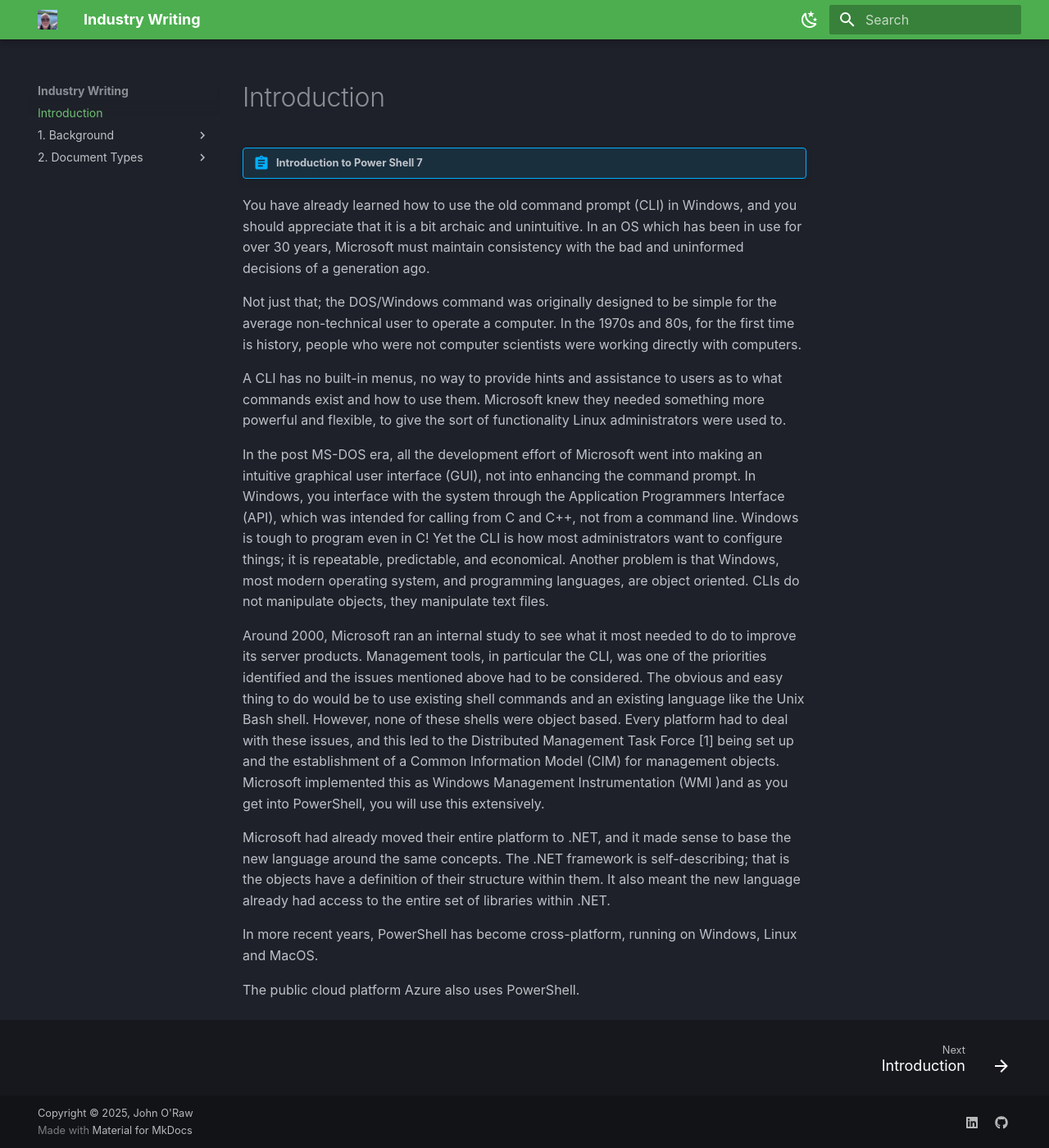
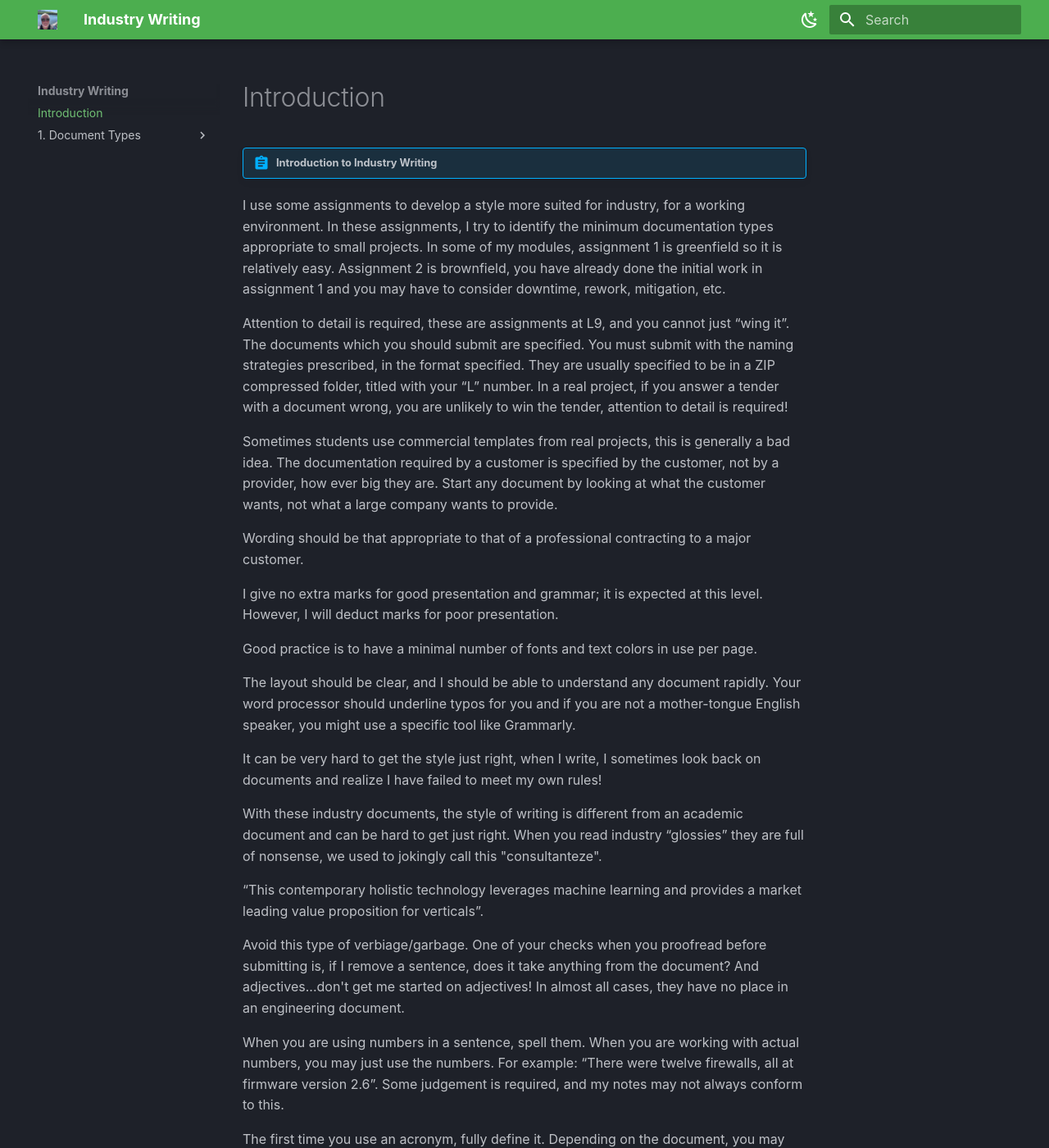
Before and after one commit to JOR-Donegal/IndustryWriting, an MkDocs documentation site: the page built from docs/index.md, in a window 1280 px wide and 1400 px high. Shown: the whole window at 82% size. Built offline with MkDocs 1.6.1 and Material for MkDocs 9.7.7, drawn with Linux system fonts in a browser that asks for light colours; some web fonts are replaced; some of the changed text lies outside the part shown.

Commit message:
Restructure

```diff
--- a/docs/1. Background/1.md
+++ /dev/null
@@ -1,44 +0,0 @@
-# Introduction
-I use some assignments to develop a style more suited for industry, for a working environment. In these assignments, I try to identify the minimum documentation types appropriate to small projects. In some of my modules, assignment 1 is greenfield so it is relatively easy. Assignment 2 is brownfield, you have already done the initial work in assignment 1 and you may have to consider downtime, rework, mitigation, etc.
-
-Attention to detail is required, these are assignments at L9, and you cannot just “wing it”. The documents which you should submit are specified. You must submit with the naming strategies prescribed, in the format specified. They are usually specified to be in a ZIP compressed folder, titled with your “L” number. In a real project, if you answer a tender with a document wrong, you are unlikely to win the tender, attention to detail is required!
-
-Sometimes students use commercial templates from real projects, this is generally a bad idea. The documentation required by a customer is specified by the customer, not by a provider, how ever big they are. Start any document by looking at what the customer wants, not what a large company wants to provide.
-
-Wording should be that appropriate to that of a professional contracting to a major customer.
-
-I give no extra marks for good presentation and grammar; it is expected at this level. However, I will deduct marks for poor presentation.
-
-Good practice is to have a minimal number of fonts and text colors in use per page.
-
-The layout should be clear, and I should be able to understand any document rapidly. Your word processor should underline typos for you and if you are not a mother-tongue English speaker, you might use a specific tool like Grammarly.
-
-It can be very hard to get the style just right, when I write, I sometimes look back on documents and realize I have failed to meet my own rules!
-
-With these industry documents, the style of writing is different  from an academic document and can be hard to get just right. When you read industry “glossies” they are full of nonsense, we used to jokingly call this "consultanteze".
-
-“This contemporary holistic technology leverages machine learning and provides a market leading value proposition for verticals”.
-
-Avoid this type of verbiage/garbage. One of your checks when you proofread before submitting is, if I remove a sentence, does it take anything from the document? And adjectives...don't get me started on adjectives! In almost all cases, they have no place in an engineering document.
-
-When you are using numbers in a sentence, spell them. When you are working with actual numbers, you may just use the numbers. For example: “There were twelve firewalls, all at firmware version 2.6”. Some judgement is required, and my notes may not always conform to this.
-
-The first time you use an acronym, fully define it. Depending on the document, you may need to create a list of abbreviations and acronyms, there should never be a case where ambiguity can exist. If I need you to concentrate on KVM, do I mean on the Kernel Virtualization Module (KVM) in Linux, or the Keyboard, Video, Mouse (KVM) system in a data centre rack?
-
-We are writing technical, not literature. I should be able to glance at a document and understand it. It should be structured, clear and concise, no waffle! One of my starting points for writing is to put in the headings for what has been specified. The first section will always introduce the document or define the remit. Then put in points for each section as to what each paragraph will be about, based on the course notes and research and based on discussions in the chat forum for the module. With that structure in place, writing is easy, elucidate on each point.
-
-On large projects, project management and documentation will be formal and complex. Quite frequently, it will be standardized and based on the discipline of the work being completed. The documentation library itself and its revision history might be dictated by something like ISO 9000. Understanding this area is a full subject, and I will not be covering it!
-
-Project management itself is a discipline which requires formal learning, but to be effective, it really requires mentoring and experience. It has a language all its own, and most of us use tools like Microsoft Project for basic logistics and planning. On large projects where there are shared resources, a tool like Microsoft Project is the front end to the underlying resource databases. An example of such a system is Microsoft Project Server, briefly review its application, and its functionality.
-
-If you want to pursue project management as part of your career, look at traditional certifications like the Project Management Body of Knowledge (PMBOK) and PRINCE2. In a more modern environment, you would also need to look at Agile, Scrum, Kanban, Lean and Six Sigma, at the very least.
-
-As part of the software available to you through the University, you do have access to Microsoft Project. If you are interested in projects, I recommend you download and install when you finish the taught modules. Find a basic online course which covers an introduction and the terminology. You will find this of use if you ever do this work in industry, but we will not be covering it in this module.
-
-For smaller projects, the approach may be informal. In this section, I describe some typical documents I might use in a real project for a small or medium enterprise (SME). I have been doing projects of this nature since the 1980s, on four continents. Consider what we do here to be a minimum!
-
-In writing for business or industry, write formally, but you are not restricted to the same style as academic writing.
-
-Normally, you do not use references.
-
-When describing physical properties, only use SI units. In a real world project based in the US or UK, there may be exceptions to this. For all work on my modules, use SI units only.
--- a/docs/index.md
+++ b/docs/index.md
@@ -1,19 +1,47 @@
 # Introduction
 
-!!! abstract "Introduction to Power Shell 7"
+!!! abstract "Introduction to Industry Writing"
 
-You have already learned how to use the old command prompt (CLI) in Windows, and you should appreciate that it is a bit archaic and unintuitive. In an OS which has been in use for over 30 years, Microsoft must maintain consistency with the bad and uninformed decisions of a generation ago.
+I use some assignments to develop a style more suited for industry, for a working environment. In these assignments, I try to identify the minimum documentation types appropriate to small projects. In some of my modules, assignment 1 is greenfield so it is relatively easy. Assignment 2 is brownfield, you have already done the initial work in assignment 1 and you may have to consider downtime, rework, mitigation, etc.
 
-Not just that; the DOS/Windows command was originally designed to be simple for the average non-technical user to operate a computer. In the 1970s and 80s, for the first time is history, people who were not computer scientists were working directly with computers.
+Attention to detail is required, these are assignments at L9, and you cannot just “wing it”. The documents which you should submit are specified. You must submit with the naming strategies prescribed, in the format specified. They are usually specified to be in a ZIP compressed folder, titled with your “L” number. In a real project, if you answer a tender with a document wrong, you are unlikely to win the tender, attention to detail is required!
 
-A CLI has no built-in menus, no way to provide hints and assistance to users as to what commands exist and how to use them. Microsoft knew they needed something more powerful and flexible, to give the sort of functionality Linux administrators were used to.
+Sometimes students use commercial templates from real projects, this is generally a bad idea. The documentation required by a customer is specified by the customer, not by a provider, how ever big they are. Start any document by looking at what the customer wants, not what a large company wants to provide.
 
-In the post MS-DOS era, all the development effort of Microsoft went into making an intuitive graphical user interface (GUI), not into enhancing the command prompt. In Windows, you interface with the system through the Application Programmers Interface (API), which was intended for calling from C and C++, not from a command line. Windows is tough to program even in C! Yet the CLI is how most administrators want to configure things; it is repeatable, predictable, and economical. Another problem is that Windows, most modern operating system, and programming languages, are object oriented. CLIs do not manipulate objects, they manipulate text files.
+Wording should be that appropriate to that of a professional contracting to a major customer.
 
-Around 2000, Microsoft ran an internal study to see what it most needed to do to improve its server products. Management tools, in particular the CLI, was one of the priorities identified and the issues mentioned above had to be considered. The obvious and easy thing to do would be to use existing shell commands and an existing language like the Unix Bash shell. However, none of these shells were object based. Every platform had to deal with these issues, and this led to the Distributed Management Task Force [1] being set up and the establishment of a Common Information Model (CIM) for management objects. Microsoft implemented this as Windows Management Instrumentation (WMI )and as you get into PowerShell, you will use this extensively.
+I give no extra marks for good presentation and grammar; it is expected at this level. However, I will deduct marks for poor presentation.
 
-Microsoft had already moved their entire platform to .NET, and it made sense to base the new language around the same concepts. The .NET framework is self-describing; that is the objects have a definition of their structure within them. It also meant the new language already had access to the entire set of libraries within .NET.
+Good practice is to have a minimal number of fonts and text colors in use per page.
 
-In more recent years, PowerShell has become cross-platform, running on Windows, Linux and MacOS.
+The layout should be clear, and I should be able to understand any document rapidly. Your word processor should underline typos for you and if you are not a mother-tongue English speaker, you might use a specific tool like Grammarly.
 
-The public cloud platform Azure also uses PowerShell.
+It can be very hard to get the style just right, when I write, I sometimes look back on documents and realize I have failed to meet my own rules!
+
+With these industry documents, the style of writing is different  from an academic document and can be hard to get just right. When you read industry “glossies” they are full of nonsense, we used to jokingly call this "consultanteze".
+
+“This contemporary holistic technology leverages machine learning and provides a market leading value proposition for verticals”.
+
+Avoid this type of verbiage/garbage. One of your checks when you proofread before submitting is, if I remove a sentence, does it take anything from the document? And adjectives...don't get me started on adjectives! In almost all cases, they have no place in an engineering document.
+
+When you are using numbers in a sentence, spell them. When you are working with actual numbers, you may just use the numbers. For example: “There were twelve firewalls, all at firmware version 2.6”. Some judgement is required, and my notes may not always conform to this.
+
+The first time you use an acronym, fully define it. Depending on the document, you may need to create a list of abbreviations and acronyms, there should never be a case where ambiguity can exist. If I need you to concentrate on KVM, do I mean on the Kernel Virtualization Module (KVM) in Linux, or the Keyboard, Video, Mouse (KVM) system in a data centre rack?
+
+We are writing technical, not literature. I should be able to glance at a document and understand it. It should be structured, clear and concise, no waffle! One of my starting points for writing is to put in the headings for what has been specified. The first section will always introduce the document or define the remit. Then put in points for each section as to what each paragraph will be about, based on the course notes and research and based on discussions in the chat forum for the module. With that structure in place, writing is easy, elucidate on each point.
+
+On large projects, project management and documentation will be formal and complex. Quite frequently, it will be standardized and based on the discipline of the work being completed. The documentation library itself and its revision history might be dictated by something like ISO 9000. Understanding this area is a full subject, and I will not be covering it!
+
+Project management itself is a discipline which requires formal learning, but to be effective, it really requires mentoring and experience. It has a language all its own, and most of us use tools like Microsoft Project for basic logistics and planning. On large projects where there are shared resources, a tool like Microsoft Project is the front end to the underlying resource databases. An example of such a system is Microsoft Project Server, briefly review its application, and its functionality.
+
+If you want to pursue project management as part of your career, look at traditional certifications like the Project Management Body of Knowledge (PMBOK) and PRINCE2. In a more modern environment, you would also need to look at Agile, Scrum, Kanban, Lean and Six Sigma, at the very least.
+
+As part of the software available to you through the University, you do have access to Microsoft Project. If you are interested in projects, I recommend you download and install when you finish the taught modules. Find a basic online course which covers an introduction and the terminology. You will find this of use if you ever do this work in industry, but we will not be covering it in this module.
+
+For smaller projects, the approach may be informal. In this section, I describe some typical documents I might use in a real project for a small or medium enterprise (SME). I have been doing projects of this nature since the 1980s, on four continents. Consider what we do here to be a minimum!
+
+In writing for business or industry, write formally, but you are not restricted to the same style as academic writing.
+
+Normally, you do not use references.
+
+When describing physical properties, only use SI units. In a real world project based in the US or UK, there may be exceptions to this. For all work on my modules, use SI units only.
```
Also changed, not shown: docs/1. Document Types/1.md (renamed from docs/2. Document Types/1.md), docs/1. Document Types/2.md (renamed from docs/2. Document Types/2.md), docs/1. Document Types/3.md (renamed from docs/2. Document Types/3.md), docs/1. Document Types/4.md (renamed from docs/2. Document Types/4.md), docs/1. Document Types/5.md (renamed from docs/2. Document Types/5.md), docs/1. Document Types/6.md (renamed from docs/2. Document Types/6.md), docs/1. Document Types/7.md (renamed from docs/2. Document Types/7.md), docs/1. Document Types/8.md (renamed from docs/2. Document Types/8.md), docs/1. Document Types/9.md (renamed from docs/2. Document Types/9.md).
